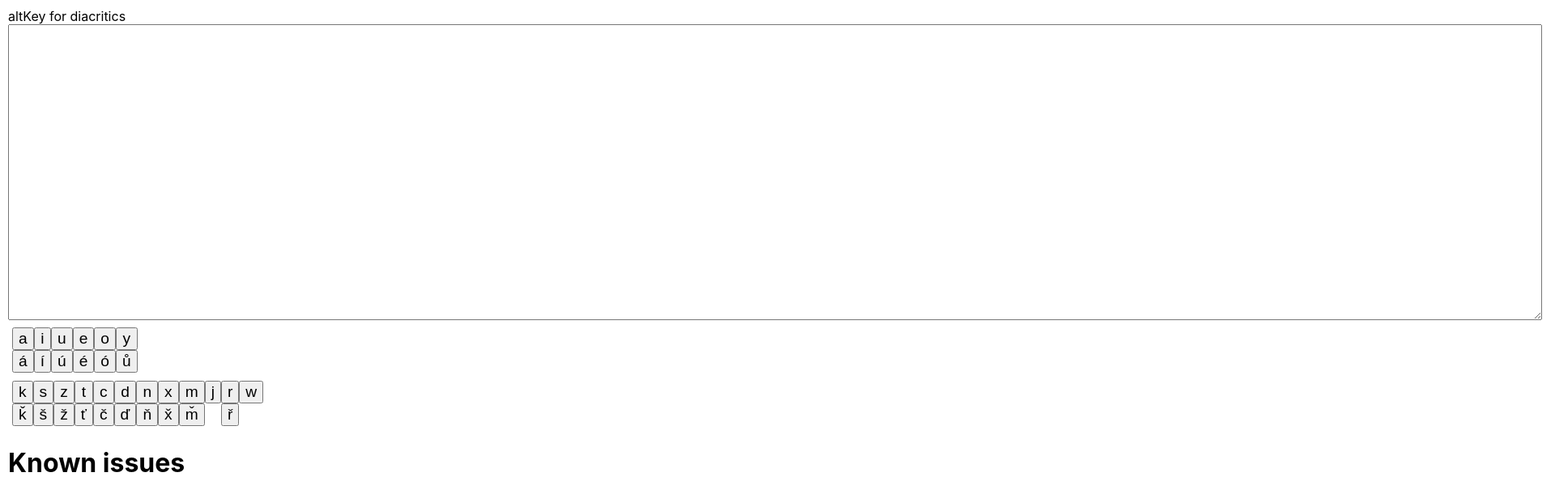
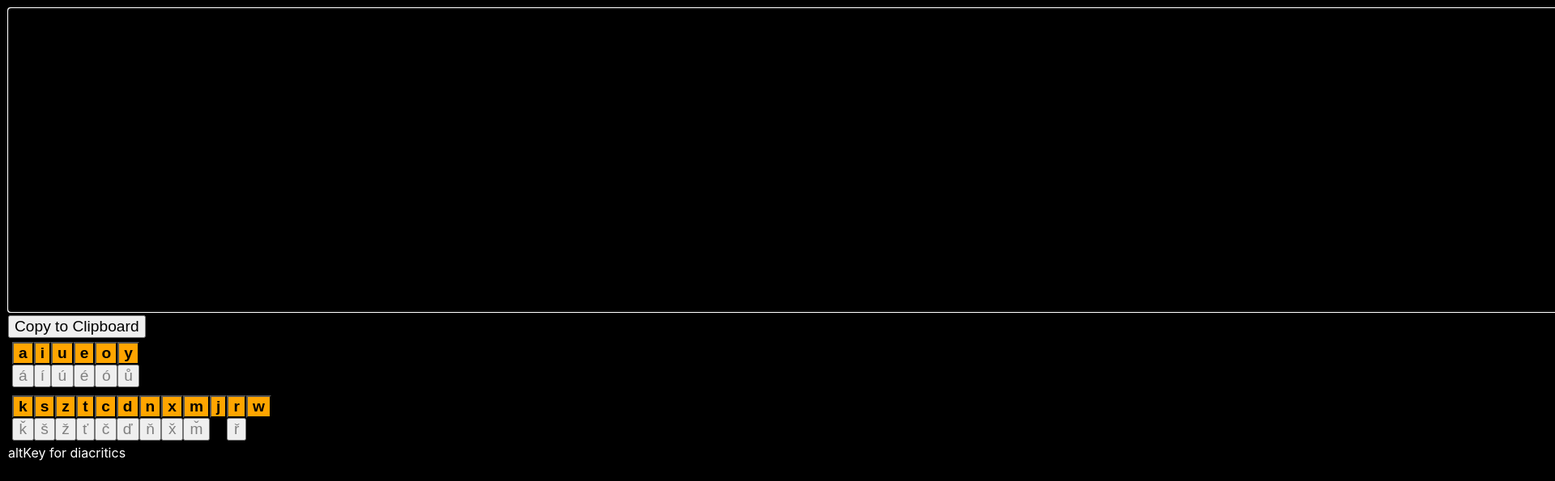
Before and after one commit to yuchiki/nishigana, a React (Create React App) app: page / in a window 1280 px wide. Shown: the top 595 px of the page at 81% size, 1920 px wide, since content can reach past the window. Built offline with nearby package versions, Linux system fonts and the light colour scheme.

Commit message:
表示改善＋autofocus

```diff
--- a/src/App.tsx
+++ b/src/App.tsx
@@ -13,7 +13,6 @@ function App() {
 
   return (
     <div className="App">
-      <div>altKey for diacritics</div>
       <div>{isDiacritized}</div>
       <div>
         <TextInput
@@ -27,12 +26,18 @@ function App() {
           appender={appender}
         />
       </div>
+      <div>
+        <button
+          onClick={(e)=>navigator.clipboard.writeText(text)}
+        >Copy to Clipboard</button>
+      </div>
       <Keyboard
         isInputOnFocus={isInputOnFocus}
         isDiacritized={isDiacritized}
         isCapital={isCapital}
         appender={appender}
       />
+      <div>altKey for diacritics</div>
       <div>
         <h1>Known issues</h1>
         <ul>
--- a/src/TextInput.module.css
+++ b/src/TextInput.module.css
@@ -1,3 +1,6 @@
 .textinput {
-    font-size: larger;
+    font-size: xx-large;
+    font-family: fantasy;
+    background-color: black;
+    color: white;
 }
--- a/src/TextInput.tsx
+++ b/src/TextInput.tsx
@@ -1,4 +1,4 @@
-import React from 'react';
+import React, { useEffect, useRef } from 'react';
 import classes from './TextInput.module.css';
 import { LetterSelector } from "./LetterInfo";
 
@@ -12,11 +12,17 @@ function TextInput(props: {
   setIsDiacritized: (b: boolean) => void,
   appender: (letter: string) => void,
 }) {
+  const textAreaRef = useRef<HTMLTextAreaElement>(null);
+
+  useEffect(()=> textAreaRef?.current?.focus());
+
   return (
     <textarea
+      ref={textAreaRef}
       className={classes.textinput}
-      rows={20}
+      rows={10}
       cols={200}
+      spellCheck={false}
       onFocus={e=> props.setIsInputOnFocus(true)}
       onChange={e=> props.setText(e.target.value)}
       onKeyDown={e => {
--- a/src/index.css
+++ b/src/index.css
@@ -5,6 +5,8 @@ body {
     sans-serif;
   -webkit-font-smoothing: antialiased;
   -moz-osx-font-smoothing: grayscale;
+  background-color: black;
+  color:white;
 }
 
 code {
```
